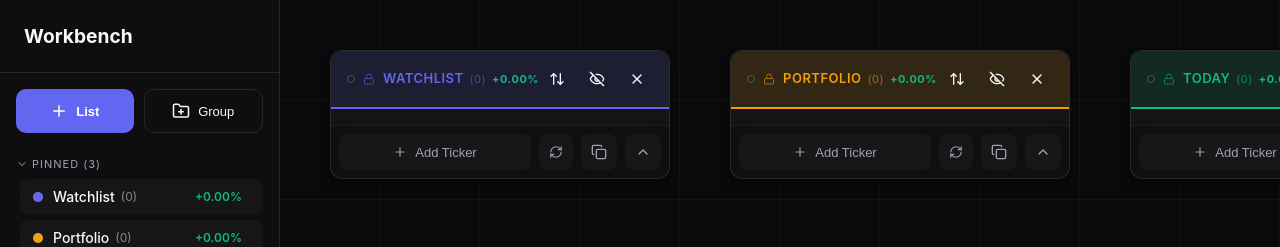
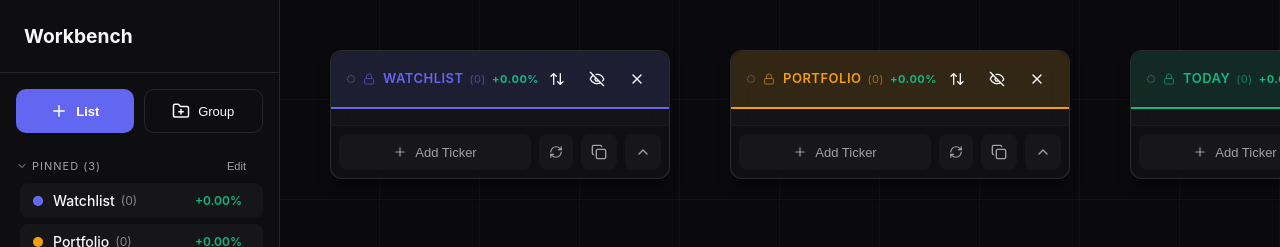
Before and after one commit to rikardsk/stocks-galore, a React (Vite) app: page / in a window 1280 px wide. Shown: the top 247 px of the page. Built offline with nearby package versions, Linux system fonts and the light colour scheme.

Commit message:
Added edit button to pinned section

```diff
--- a/src/App.tsx
+++ b/src/App.tsx
@@ -464,13 +464,14 @@ const App: React.FC = () => {
   };
 
   const handleMoveListToGroup = (listId: string, groupId: string | null) => {
-    // Update the list's isArchived status
+    // Update the list's isArchived and isProtected status
     const isArchiving = groupId === 'archive';
-    const targetGroupId = isArchiving ? null : groupId;
+    const isPinning = groupId === 'pinned';
+    const targetGroupId = (isArchiving || isPinning) ? null : groupId;
 
     const list = lists.find(l => l.id === listId);
     if (list) {
-      handleUpdateList({ ...list, isArchived: isArchiving });
+      handleUpdateList({ ...list, isArchived: isArchiving, isProtected: isPinning });
     }
 
     const updatedGroups = groups.map(group => {
@@ -1131,6 +1132,10 @@ const App: React.FC = () => {
         onMoveListToGroup={handleMoveListToGroup}
         onAssignList={handleOpenAssignModal}
         onClearList={handleClearList}
+        onTogglePinnedHidden={(id, isHidden) => {
+          const list = lists.find(l => l.id === id);
+          if (list) handleUpdateList({ ...list, isPinnedHidden: isHidden });
+        }}
       />
 
       <div style={{ flex: 1, position: 'relative', display: 'flex', flexDirection: 'column', overflow: 'hidden' }}>
--- a/src/components/AssignGroupModal.tsx
+++ b/src/components/AssignGroupModal.tsx
@@ -45,6 +45,14 @@ export const AssignGroupModal: React.FC<AssignGroupModalProps> = ({
             📦 Archive (Exclude from refresh)
           </button>
 
+          <button
+            className="btn"
+            style={{ width: '100%', padding: '10px', justifyContent: 'flex-start', background: 'rgba(59, 130, 246, 0.1)', color: '#3b82f6' }}
+            onClick={() => onAssign('pinned')}
+          >
+            📌 Pinned (Keep at top)
+          </button>
+
           {groups.length > 0 && (
             <div style={{ margin: '8px 0 4px', fontSize: '11px', color: 'var(--text-secondary)', textTransform: 'uppercase', letterSpacing: '1px' }}>
               Existing Groups
--- a/src/components/Sidebar.tsx
+++ b/src/components/Sidebar.tsx
@@ -1,5 +1,5 @@
 import React from 'react';
-import { Plus, Trash2, ChevronDown, ChevronUp, ChevronRight, FolderPlus, Folder, GripVertical, ArrowUpDown, ArrowUpAZ, ArrowDownAZ, ArrowUp10, ArrowDown10 } from 'lucide-react';
+import { Plus, Trash2, ChevronDown, ChevronUp, ChevronRight, FolderPlus, Folder, GripVertical, ArrowUpDown, ArrowUpAZ, ArrowDownAZ, ArrowUp10, ArrowDown10, Eye, EyeOff } from 'lucide-react';
 import type { StockList, ListGroup } from '../types';
 import { COUNTRY_FLAGS } from '../types';
 
@@ -19,6 +19,7 @@ interface SidebarProps {
   onRenameList: (listId: string, newName: string, color?: string) => void;
   onAssignList: (listId: string) => void;
   onClearList?: (listId: string) => void;
+  onTogglePinnedHidden?: (id: string, isHidden: boolean) => void;
 }
 
 export const Sidebar: React.FC<SidebarProps> = ({
@@ -36,11 +37,13 @@ export const Sidebar: React.FC<SidebarProps> = ({
   onRenameGroup,
   onRenameList,
   onAssignList,
-  onClearList
+  onClearList,
+  onTogglePinnedHidden
 }) => {
   const [isEditMode, setIsEditMode] = React.useState(false);
   const [isUngroupedEditMode, setIsUngroupedEditMode] = React.useState(false);
   const [isArchiveEditMode, setIsArchiveEditMode] = React.useState(false);
+  const [isPinnedEditMode, setIsPinnedEditMode] = React.useState(false);
   const [isGroupsSectionCollapsed, setIsGroupsSectionCollapsed] = React.useState(false);
   const [isUngroupedSectionCollapsed, setIsUngroupedSectionCollapsed] = React.useState(false);
   const [isArchiveSectionCollapsed, setIsArchiveSectionCollapsed] = React.useState(true);
@@ -83,7 +86,7 @@ export const Sidebar: React.FC<SidebarProps> = ({
     return total / list.tickers.length;
   };
 
-  const protectedLists = lists.filter(list => list.isProtected && !list.isPinnedHidden);
+  const protectedLists = lists.filter(list => list.isProtected && (!list.isPinnedHidden || isPinnedEditMode));
   const regularLists = lists.filter(list => !list.isProtected);
 
   const archivedLists = sortLists(regularLists.filter(list => list.isArchived), archiveSort);
@@ -94,11 +97,15 @@ export const Sidebar: React.FC<SidebarProps> = ({
 
 
 
-  const renderListItem = (list: StockList, isEditingMode: boolean = false) => {
+  const renderListItem = (list: StockList, isEditingMode: boolean = false, isPinnedSection: boolean = false) => {
     const avgGain = calculateAverageGain(list);
     const isBigGain = avgGain > 5;
     const isBigLoss = avgGain < -5;
     const isEditing = editingListId === list.id;
+    const isForever = ['Watchlist', 'Portfolio', 'Today'].includes(list.name);
+    const showPinnedForeverActions = isPinnedSection && isEditingMode && isForever;
+    const showPinnedOtherActions = isPinnedSection && isEditingMode && !isForever;
+    const showNormalActions = !isPinnedSection && isEditingMode && !list.isProtected;
 
     return (
       <div
@@ -200,7 +207,7 @@ export const Sidebar: React.FC<SidebarProps> = ({
             </span>
           )}
           <div className="item-actions" style={{ display: 'flex', gap: '4px' }}>
-            {!list.isProtected && isEditingMode && (
+            {showNormalActions && (
               <>
                 <button className="btn" style={{ padding: '4px' }} onClick={(e) => { e.stopPropagation(); onAssignList(list.id); }} title="Assign to Group">
                   <Plus size={14} color="var(--text-secondary)" opacity={0.5} />
@@ -209,6 +216,21 @@ export const Sidebar: React.FC<SidebarProps> = ({
                   <Trash2 size={14} color="var(--text-secondary)" opacity={0.5} />
                 </button>
               </>
+            )}
+            {showPinnedOtherActions && (
+              <>
+                <button className="btn" style={{ padding: '4px' }} onClick={(e) => { e.stopPropagation(); onAssignList(list.id); }} title="Assign to Group">
+                  <Plus size={14} color="var(--text-secondary)" opacity={0.5} />
+                </button>
+                <button className="btn" style={{ padding: '4px' }} onClick={(e) => { e.stopPropagation(); onDeleteList(list.id); }}>
+                  <Trash2 size={14} color="var(--text-secondary)" opacity={0.5} />
+                </button>
+              </>
+            )}
+            {showPinnedForeverActions && (
+              <button className="btn" style={{ padding: '4px' }} onClick={(e) => { e.stopPropagation(); onTogglePinnedHidden?.(list.id, !list.isPinnedHidden); }} title={list.isPinnedHidden ? 'Show List' : 'Hide List'}>
+                {list.isPinnedHidden ? <EyeOff size={14} color="var(--text-secondary)" opacity={0.5} /> : <Eye size={14} color="var(--text-secondary)" opacity={0.5} />}
+              </button>
             )}
             {list.name === 'Today' && (
               <button className="btn" style={{ padding: '4px' }} onClick={(e) => { e.stopPropagation(); onClearList?.(list.id); }} title="Clear Today List">
@@ -242,12 +264,13 @@ export const Sidebar: React.FC<SidebarProps> = ({
         {/* Static Section: Watchlist & Portfolio */}
         {protectedLists.length > 0 && (
           <div style={{ marginBottom: '24px' }}>
+            <div style={{ display: 'flex', alignItems: 'center', justifyContent: 'space-between', margin: '0 0 8px 0', paddingRight: '8px' }}>
               <div
                 className="sidebar-section-label"
                 style={{
                   fontSize: '11px',
                   color: 'var(--text-secondary)',
-                margin: '0 0 8px 0',
+                  margin: 0,
                   textTransform: 'uppercase',
                   letterSpacing: '1px',
                   display: 'flex',
@@ -261,9 +284,24 @@ export const Sidebar: React.FC<SidebarProps> = ({
                 {isPinnedSectionCollapsed ? <ChevronRight size={12} /> : <ChevronDown size={12} />}
                 Pinned ({protectedLists.length})
               </div>
+              <button
+                className="btn"
+                style={{
+                  fontSize: '11px',
+                  padding: '2px 8px',
+                  color: isPinnedEditMode ? 'var(--accent)' : 'var(--text-secondary)',
+                  background: isPinnedEditMode ? 'rgba(59, 130, 246, 0.1)' : 'transparent',
+                  borderRadius: '4px',
+                  border: isPinnedEditMode ? '1px solid rgba(59, 130, 246, 0.2)' : '1px solid transparent'
+                }}
+                onClick={() => setIsPinnedEditMode(!isPinnedEditMode)}
+              >
+                {isPinnedEditMode ? 'Done' : 'Edit'}
+              </button>
+            </div>
             {!isPinnedSectionCollapsed && (
               <div style={{ display: 'flex', flexDirection: 'column', gap: '6px' }}>
-                {protectedLists.map(l => renderListItem(l))}
+                {protectedLists.map(l => renderListItem(l, isPinnedEditMode, true))}
               </div>
             )}
           </div>
```
Lines whose indentation alone changed are shown as unchanged.
